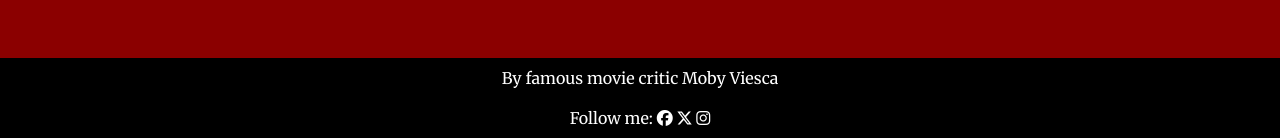
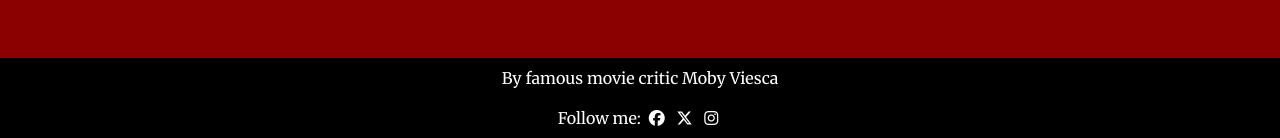
Before and after one commit to LizzyonGit/rates_r_us, a Django app: page / in a window 1280 px wide. Shown: the part 662-800 px from the top of the page. Run offline with Django 4.2, Linux system fonts and the light colour scheme; data that the repository does not hold is empty; some libraries are stand-ins or nearby versions.

Commit message:
Add spacing icons footer

```diff
--- a/templates/base.html
+++ b/templates/base.html
@@ -139,10 +139,10 @@
     <!-- Footer -->
     <footer class="footer mt-auto">
         <p class="text-center">By famous movie critic Moby Viesca</p>
-        <p class="m-0 text-center">Follow me:
-            <a href="https://www.facebook.com/" target="_blank" aria-label="link to facebook, opens in new tab" rel="noopener"><i class="fa-brands fa-facebook"></i></a>
-            <a href="https://x.com/home" target="_blank" aria-label="link to X, opens in new tab" rel="noopener"><i class="fa-brands fa-x-twitter"></i></a>
-            <a href="https://www.instagram.com/" target="_blank" aria-label="link to instagram, opens in new tab" rel="noopener"><i class="fa-brands fa-instagram"></i></a>
+        <p class="text-center m-0">Follow me:
+            <a href="https://www.facebook.com/" target="_blank" aria-label="link to facebook, opens in new tab" rel="noopener"><i class="fa-brands fa-facebook px-1"></i></a>
+            <a href="https://x.com/home" target="_blank" aria-label="link to X, opens in new tab" rel="noopener"><i class="fa-brands fa-x-twitter px-1"></i></a>
+            <a href="https://www.instagram.com/" target="_blank" aria-label="link to instagram, opens in new tab" rel="noopener"><i class="fa-brands fa-instagram px-1"></i></a>
         </p>
     </footer>
 
```
